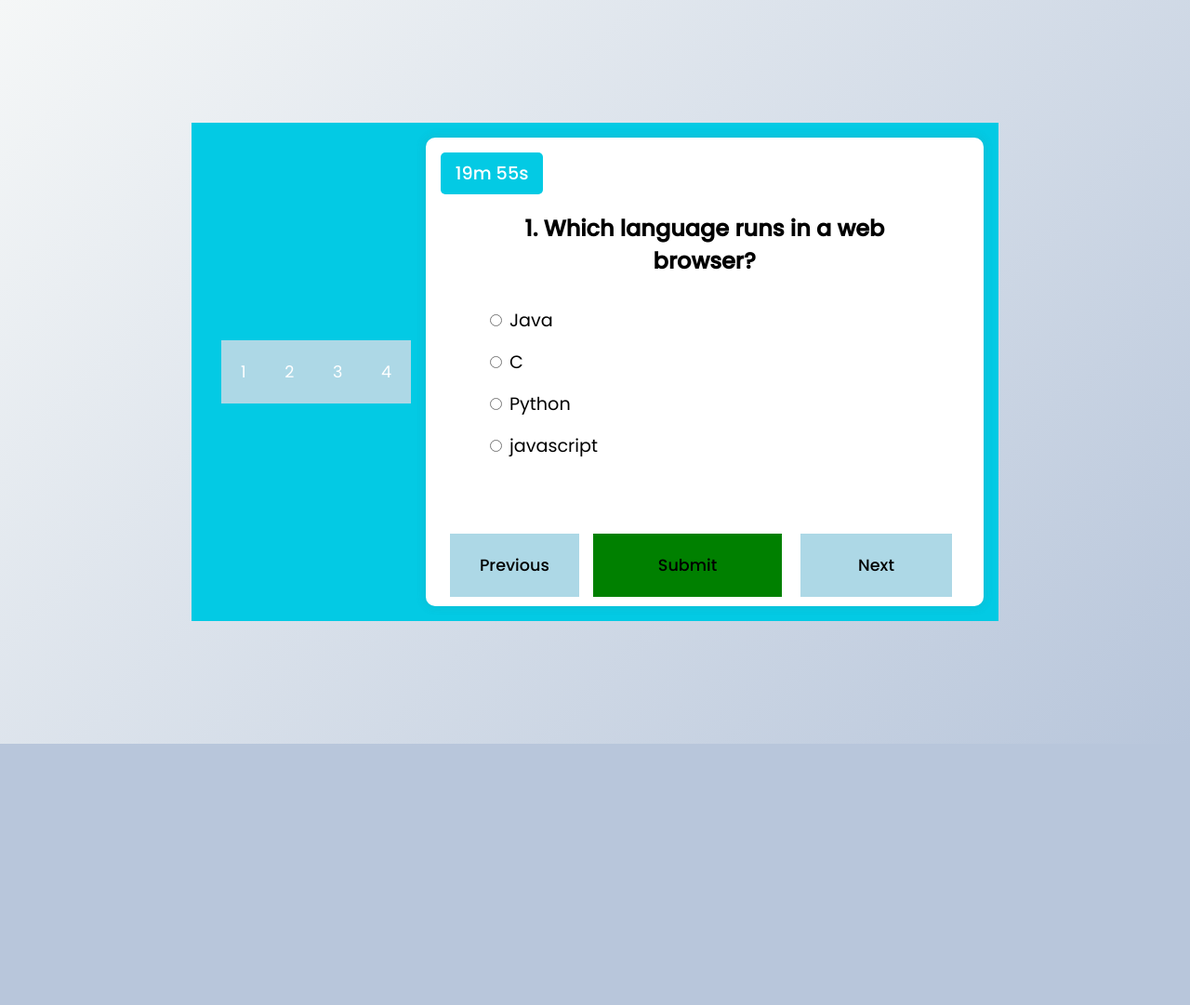
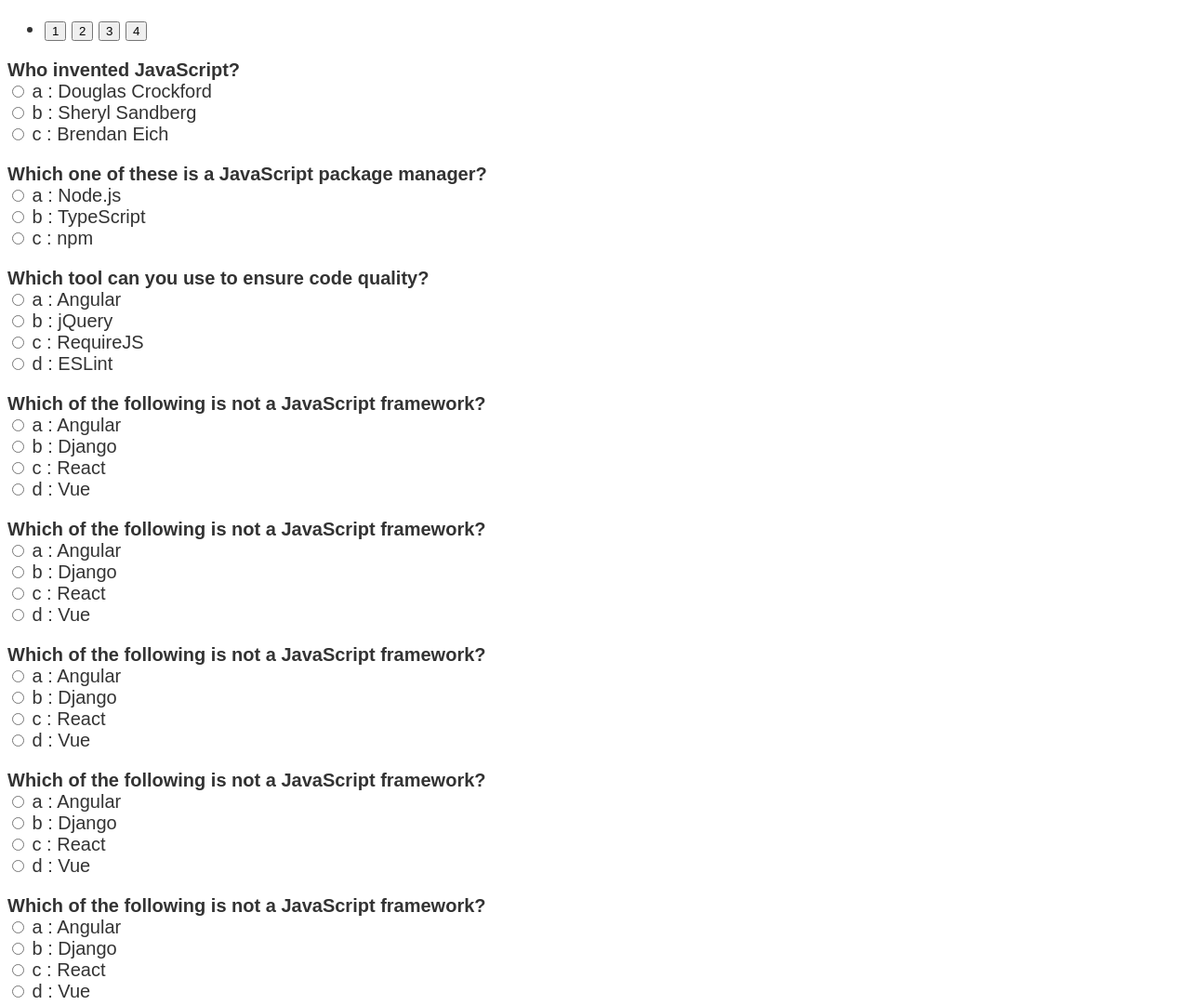
Before and after one commit to suhasml/Quiz-Web-app, a plain HTML site: page index.html in a window 1280 px wide. Shown: the top 1081 px of the page at 93% size. Before the commit the page ends 800 px from the top, so only its background shows below. Drawn offline with Linux system fonts and the light colour scheme.

Commit message:
new version

```diff
--- a/index.html
+++ b/index.html
@@ -1,16 +1,12 @@
 <!DOCTYPE html>
-<html lang="en">
-
+<html>
 <head>
-    <meta charset="UTF-8">
-    <meta http-equiv="X-UA-Compatible" content="IE=edge">
-    <meta name="viewport" content="width=device-width, initial-scale=1.0">
+    <title>Online Exam</title>
+    <meta charset="utf-8">
+    <meta name="viewport" content="width=device-width, initial-scale=1">
     <link rel="stylesheet" href="style.css">
-    <title>Document</title>
 </head>
-
 <body>
-
     <div class="question-palette" id="question-palette">
         <div class="question-palette-body">
             <ul id="question-palette-body">
@@ -26,45 +22,10 @@
                 </li>
             </ul>
         </div>
-    <div class="quiz-container" id="quiz">
-        <p id="timer"></p>
-        <div class="quiz-header">
-            <h2 id="question">Question Text</h2>
-            <ul>
-                <li>
-                    <input type="radio" name="answer" id="a" class="answer">
-                    <label for="a" id="a_text">Answer</label>
-                </li>
-                <li>
-                    <input type="radio" name="answer" id="b" class="answer">
-                    <label for="b" id="b_text">Answer</label>
-                </li>
-                <li>
-                    <input type="radio" name="answer" id="c" class="answer">
-                    <label for="c" id="c_text">Answer</label>
-                </li>
-                <li>
-                    <input type="radio" name="answer" id="d" class="answer">
-                    <label for="d" id="d_text">Answer</label>
-                </li>
-            </ul>
-        </div>
-        <div class="outerButtons">
-        <div class="buttons">
-            <button id="previous" onclick="history.back()">Previous</button>
-        </div>
-        <div class="buttons">
-            <button id="submit">Submit</button>
-        </div>
-        <div class="buttons">
-        <button id="next">Next</button>
-        </div>
-        </div>
-    </div>
-
-    <!-- Create a question palette-->
+    <div id="quiz"></div>
+    <button id="submit">Submit Quiz</button>
+    <div id="results"></div>
 
     <script src="script.js"></script>
 </body>
-
 </html>
--- a/script.js
+++ b/script.js
@@ -1,192 +1,178 @@
-let quizData = [
-    {
-        id: 1,
-        question: "Which language runs in a web browser?",
-        a: "Java",
-        b: "C",
-        c: "Python",
-        d: "javascript",
-        correct: "d",
-    },
-    {
-        id: 2,
-        question: "What does CSS stand for?",
-        a: "Central Style Sheets",
-        b: "Cascading Style Sheets",
-        c: "Cascading Simple Sheets",
-        d: "Cars SUVs Sailboats",
-        correct: "b",
-    },
-    {
-        id: 3,
-        question: "What does HTML stand for?",
-        a: "Hypertext Markup Language",
-        b: "Hypertext Markdown Language",
-        c: "Hyperloop Machine Language",
-        d: "Helicopters Terminals Motorboats Lamborginis",
-        correct: "a",
-    },
-    {
-        id: 4,
-        question: "What year was JavaScript launched?",
-        a: "1996",
-        b: "1995",
-        c: "1994",
-        d: "none of the above",
-        correct: "b",
-    },
-];
-const quiz= document.getElementById('quiz')
-const answerEls = document.querySelectorAll('.answer')
-const questionEl = document.getElementById('question')
-const a_text = document.getElementById('a_text')
-const b_text = document.getElementById('b_text')
-const c_text = document.getElementById('c_text')
-const d_text = document.getElementById('d_text')
-const submitBtn = document.getElementById('submit')
-const q1 = document.getElementsByClassName('question-number-1')
-let currentQuiz = 0
-let score = 0
-loadQuiz()
-function loadQuiz() {
-    deselectAnswers()
-    const currentQuizData = quizData[currentQuiz]
-    questionEl.innerText = currentQuizData.id + ". " + currentQuizData.question
-    a_text.innerText = currentQuizData.a
-    b_text.innerText = currentQuizData.b
-    c_text.innerText = currentQuizData.c
-    d_text.innerText = currentQuizData.d
-}
-function deselectAnswers() {
-    answerEls.forEach(answerEl => answerEl.checked = false)
-}
-function getSelected() {
-    let answer
-    answerEls.forEach(answerEl => {
-        if(answerEl.checked) {
-            answer = answerEl.id
+(function(){
+    function buildQuiz(){
+      // variable to store the HTML output
+      const output = [];
+
+      // for each question...
+      myQuestions.forEach(
+        (currentQuestion, questionNumber) => {
+
+          // variable to store the list of possible answers
+          const answers = [];
+
+          // and for each available answer...
+          for(letter in currentQuestion.answers){
+
+            // ...add an HTML radio button
+            answers.push(
+              `<label>
+                <input type="radio" name="question${questionNumber}" id="question${questionNumber}" value="${letter}">
+
+                ${letter} :
+                ${currentQuestion.answers[letter]}
+              </label>`
+            );
+          }
+
+          // add this question and its answers to the output
+          output.push(
+            `<div class="question"> ${currentQuestion.question} </div>
+            <div class="answers"> ${answers.join('')} </div>`
+          );
         }
-    })
-    return answer
-}
-// submitBtn.addEventListener('click', () => {
-//     const answer = getSelected()
-//     if(answer) {
-//        if(answer == quizData[currentQuiz].correct) {
-//            score++
-//        }
-//        currentQuiz++
-//        if(currentQuiz < quizData.length) {
-//            loadQuiz()
-//        } else {
-//            quiz.innerHTML = `
-//            <h2>You answered ${score}/${quizData.length} questions correctly</h2>
-//            <button onclick="location.reload()">Reload</button>
-//            `
-//        }
-//     }
-// })
-// send navigation bar to first question:
-const nav1 = document.getElementById('q1')
-nav1.addEventListener('click', () => {
-    currentQuiz = 0
-    loadQuiz()
-})
-// send navigation bar to second question:
-const nav2 = document.getElementById('q2')
-nav2.addEventListener('click', () => {
-    currentQuiz = 1
-    loadQuiz()
-})
-// send navigation bar to third question:
-const nav3 = document.getElementById('q3')
-nav3.addEventListener('click', () => {
-    currentQuiz = 2
-    loadQuiz()
-})
-// send navigation bar to fourth question:
-const nav4 = document.getElementById('q4')
-nav4.addEventListener('click', () => {
-    currentQuiz = 3
-    loadQuiz()
-})
-// Set the date we're counting down to
-var now = new Date().getTime();
-//Display in minutes
-var countDownDate = now + (20 * 60 * 1000);
+      );
 
-// Update the count down every 1 second
-var x = setInterval(function () {
+      // finally combine our output list into one string of HTML and put it on the page
+      quizContainer.innerHTML = output.join('');
+    }
 
-    // Get today's date and time
-    var now = new Date().getTime();
+    function showResults(){
 
-    // Find the distance between now and the count down date
-    var distance = countDownDate - now;
+      // gather answer containers from our quiz
+      const answerContainers = quizContainer.querySelectorAll('.answers');
 
-    // Time calculations for days, hours, minutes and seconds
-    var minutes = Math.floor((distance % (1000 * 60 * 60)) / (1000 * 60));
-    var seconds = Math.floor((distance % (1000 * 60)) / 1000);
+      // keep track of user's answers
+      let numCorrect = 0;
 
-    // Display the result in the element with id="demo"
-    document.getElementById("timer").innerHTML =  minutes + "m " + seconds + "s ";
+      // for each question...
+      myQuestions.forEach( (currentQuestion, questionNumber) => {
 
-    // If the count down is finished, write some text
-    if (distance < 0) {
-        clearInterval(x);
-        document.getElementById("timer").innerHTML = "EXPIRED";
-        quiz.innerHTML = `
-    <h2>You answered ${score}/${quizData.length} questions correctly</h2>
-    <button onclick="location.reload()">Reload</button>`
+        // find selected answer
+        const answerContainer = answerContainers[questionNumber];
+        const selector = `input[name=question${questionNumber}]:checked`;
+        const userAnswer = (answerContainer.querySelector(selector) || {}).value;
+
+        // if answer is correct
+        if(userAnswer === currentQuestion.correctAnswer){
+          // add to the number of correct answers
+          numCorrect++;
+
+          // color the answers green
+          answerContainers[questionNumber].style.color = 'lightgreen';
+        }
+        // if answer is wrong or blank
+        else{
+          // color the answers red
+          answerContainers[questionNumber].style.color = 'red';
+        }
+      });
+
+      // show number of correct answers out of total
+      resultsContainer.innerHTML = `${numCorrect} out of ${myQuestions.length}`;
     }
-}, 1000);
 
-//link to previous question:
-// const prevBtn = document.getElementById('previous')
-// prevBtn.addEventListener('click', () => {
-//     currentQuiz--
-//     if(currentQuiz < 0) {
-//         alert('You are on the first question')
-//     }
-//     loadQuiz()
+    const quizContainer = document.getElementById('quiz');
+    const resultsContainer = document.getElementById('results');
+    const submitButton = document.getElementById('submit');
+    const myQuestions = [
+      {
+        question: "Who invented JavaScript?",
+        answers: {
+          a: "Douglas Crockford",
+          b: "Sheryl Sandberg",
+          c: "Brendan Eich"
+        },
+        correctAnswer: "c"
+      },
+      {
+        question: "Which one of these is a JavaScript package manager?",
+        answers: {
+          a: "Node.js",
+          b: "TypeScript",
+          c: "npm"
+        },
+        correctAnswer: "c"
+      },
+      {
+        question: "Which tool can you use to ensure code quality?",
+        answers: {
+          a: "Angular",
+          b: "jQuery",
+          c: "RequireJS",
+          d: "ESLint"
+        },
+        correctAnswer: "d"
+      },
+        {
+        question: "Which of the following is not a JavaScript framework?",
+        answers: {
+            a: "Angular",
+            b: "Django",
+            c: "React",
+            d: "Vue"
+        },
+        correctAnswer: "b"
+        },
+        {
+            question: "Which of the following is not a JavaScript framework?",
+            answers: {
+                a: "Angular",
+                b: "Django",
+                c: "React",
+                d: "Vue"
+            },
+            correctAnswer: "b"
+            },
+        {
+                question: "Which of the following is not a JavaScript framework?",
+                answers: {
+                    a: "Angular",
+                    b: "Django",
+                    c: "React",
+                    d: "Vue"
+                },
+                correctAnswer: "b"
+                },
+                {
+                    question: "Which of the following is not a JavaScript framework?",
+                    answers: {
+                        a: "Angular",
+                        b: "Django",
+                        c: "React",
+                        d: "Vue"
+                    },
+                    correctAnswer: "b"
+                    },
+                    {
+                        question: "Which of the following is not a JavaScript framework?",
+                        answers: {
+                            a: "Angular",
+                            b: "Django",
+                            c: "React",
+                            d: "Vue"
+                        },
+                        correctAnswer: "b"
+                        },
+                        {
+                            question: "Who invented JavaScript?",
+                            answers: {
+                              a: "Douglas Crockford",
+                              b: "Sheryl Sandberg",
+                              c: "Brendan Eich"
+                            },
+                            correctAnswer: "c"
+                          },
 
-// })
+    ];
 
-//link to next question:
-const nextBtn = document.getElementById('next')
-nextBtn.addEventListener('click', () => {
-    const answer = getSelected()
-    if(currentQuiz <= quizData.length-1){
-    if(answer) {
-       if(answer == quizData[currentQuiz].correct) {
-           score++
-       }
-       currentQuiz++
-       if(currentQuiz < quizData.length) {
-           loadQuiz()
-       }
-        else {
-            alert("You have completed the quiz!, click Submit to see your score")
-        }
-    }
-    else{
-        alert("Please select an answer")
-    }
-}
+    // Kick things off
+    buildQuiz();
 
-})
+    // Event listeners
+    submitButton.addEventListener('click', showResults);
+  })();
 
-//link to submit button:
-submitBtn.addEventListener('click', () => {
-    const answer = getSelected()
-    if(currentQuiz == quizData.length-1){
-    if(answer) {
-         if(answer == quizData[currentQuiz].correct) {
-              score++
-            }
-        }
-    }
-    quiz.innerHTML = `
-    <h2>You answered ${score}/${quizData.length} questions correctly</h2>
-    <button onclick="location.reload()">Reload</button>
-    ` })
+  const nav1 = document.getElementById('q1')
+  nav1.addEventListener('click', () => {
+      document.getElementById('question1}').scrollIntoView({behavior: 'smooth'})
+  })
--- a/style.css
+++ b/style.css
@@ -1,136 +1,28 @@
-@import url('https://fonts.googleapis.com/css2?family=Poppins:wght@200;300;400;500&display=swap');
-*{
-  box-sizing: border-box;
+body{
+	font-size: 20px;
+	font-family: sans-serif;
+	color: #333;
 }
-body{
-  background-color: #b8c6db;
-  background-image: linear-gradient(315deg, #b8c6db 0%, #f5f7f7 100%);
-  font-family: 'Poppins', sans-serif;
-  display: flex;
-  align-items: center;
-  justify-content: center;
-  height: 100vh;
-  overflow: hidden;
-  margin: 0;
+.question{
+	font-weight: 600;
 }
-.quiz-container{
-  background-color: #fff;
-  border-radius: 10px;
-  box-shadow: 0 0 10px 2px rgba(100, 100, 100, 0.1);
-  width: 600px;
-  overflow: hidden;
-
+.answers {
+  margin-bottom: 20px;
 }
-.quiz-header{
-  padding: 4rem;
+.answers label{
+  display: block;
 }
-h2{
-  padding: 1rem;
-  text-align: center;
-  margin: 0;
+#submit{
+	font-family: sans-serif;
+	font-size: 20px;
+	background-color: #279;
+	color: #fff;
+	border: 0px;
+	border-radius: 3px;
+	padding: 20px;
+	cursor: pointer;
+	margin-bottom: 20px;
 }
-ul{
-  list-style-type: none;
-  padding: 0;
+#submit:hover{
+	background-color: #38a;
 }
-ul li{
-  font-size: 1.2rem;
-  margin: 1rem 0;
-}
-ul li label{
-  cursor: pointer;
-}
-button{
-  background-color: lightblue;
-  color: #fff;
-  border: none;
-  display: block;
-  width: 100%;
-  cursor: pointer;
-  font-size: 1.1rem;
-  font-family: inherit;
-  padding: 1.3rem;
-
-}
-button#next{
-    background-color: lightblue;
-    color: #000;
-    font-weight: 500;
-    display: inline-block;
-    width: 90%;
-    margin-right: 100px;
-    margin-bottom: 10px;
-}
-button#previous{
-    background-color: lightblue;
-    color: #000;
-    font-weight: 500;
-    display: inline-block;
-    width: 110%;
-    margin-left: 10px;
-}
-button#submit{
-    background-color:green;
-    color: #000;
-    font-weight: 500;
-    display: inline-block;
-    width: 90%;
-    margin-right: 100px;
-    margin-left: 20px;
-    margin-bottom: 10px;
-}
-.outerButtons{
-  display: flex;
-  justify-content: space-between;
-  padding: 0 1rem;
-}
-.inner{
-  display: inline-block;
-}
-button:hover{
-  background-color: #04adc4;
-}
-button:focus{
-  outline: none;
-
-}
-nav{
-    background-color: #03cae4;
-    color: #fff;
-    padding: 1rem;
-    display: flex;
-    justify-content: space-between;
-    align-items: center;
-}
-nav a{
-    color: #fff;
-    text-decoration: none;
-    font-size: 1.2rem;
-}
-nav a:hover{
-    text-decoration: underline;
-}
-nav span{
-    font-size: 1.2rem;
-}
-#timer{
-    float: left;
-    margin: 0;
-    padding: 0;
-    font-size: 1.2rem;
-    font-weight: 500;
-    color: #fff;
-    background-color: #03cae4;
-    border: none;
-    border-radius: 5px;
-    padding: 0.5rem 1rem;
-    margin: 1rem;
-    cursor: pointer;
-}
-.question-palette{
-    display: flex;
-    justify-content: space-between;
-    align-items: center;
-    padding: 1rem;
-    background-color: #03cae4;
-}
```
